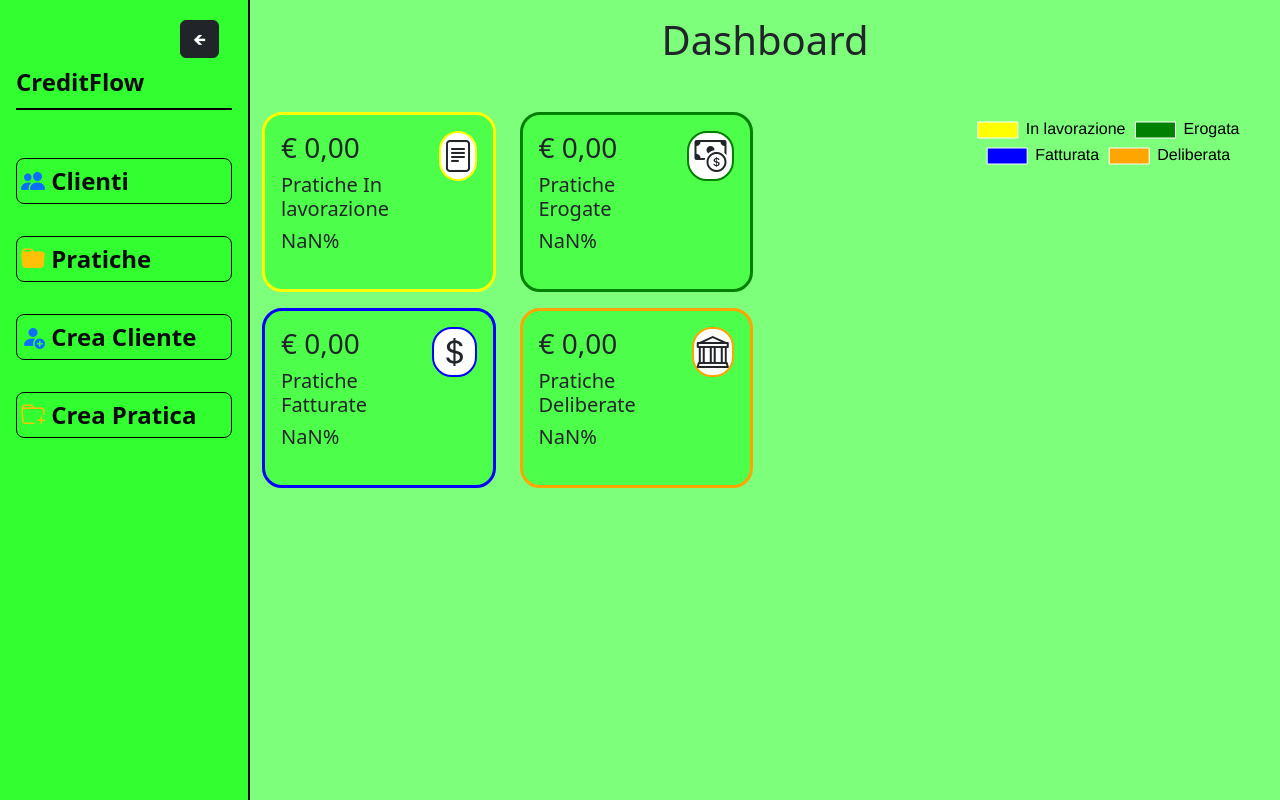
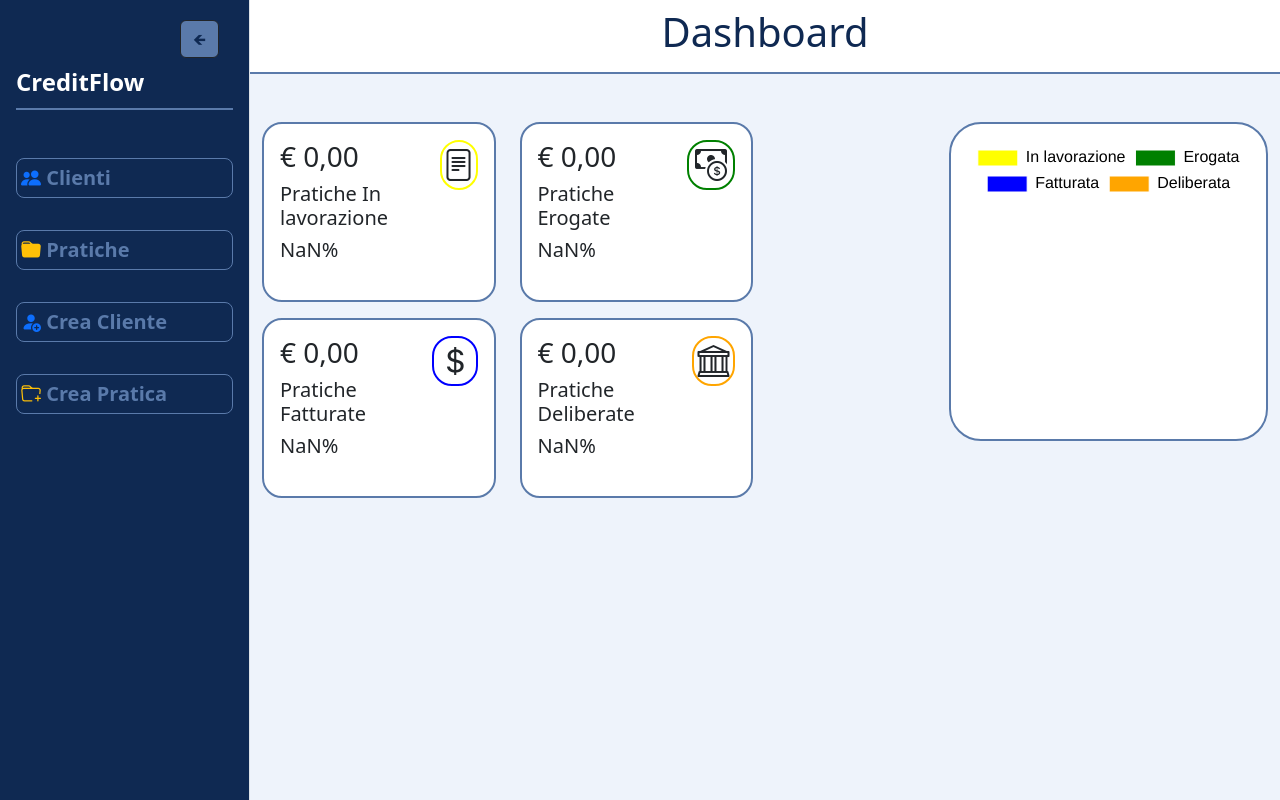
Before and after one commit to Gianluca41908/Gestionale_2026, a React app in the folder frontend/: page / in a window 1280 px wide. Built offline with nearby package versions, Linux system fonts and the light colour scheme; no server answers; the HTML template or start-up script is replaced by a standard one.

Commit message:
Redesign UI e miglioramenti grafici

```diff
--- a/frontend/src/components/Card.jsx
+++ b/frontend/src/components/Card.jsx
@@ -1,6 +1,6 @@
 export default function Card({ title, amount, perc, icon, color }) {
     return (
-        <div className="card my-card" style={{borderColor: `${color}`}}>
+        <div className="card my-card border-p" style={{borderColor: `${color}`}}>
             <div className="card-body d-flex justify-content-evenly">
                 <div className="text-container">
                     <h3>€ {(amount || 0).toLocaleString('it-IT', { minimumFractionDigits: 2 })}</h3>
--- a/frontend/src/components/Header.jsx
+++ b/frontend/src/components/Header.jsx
@@ -8,7 +8,7 @@ export default function Header({ open, setOpen }) {
         <>
             {/* Bottone toggle */}
             <button
-                className="btn btn-dark"
+                className="btn btn-dark bg-p text-a"
                 style={{ position: 'fixed', top: '20px', left: open ? '180px' : '12px', zIndex: 9999 }}
                 onClick={() => setOpen(!open)}
             >
@@ -17,40 +17,40 @@ export default function Header({ open, setOpen }) {
 
             {/* Sidebar */}
             <div
-                className={`sidebar bg-a text-p p-3 border-end border-2 border-black ${!open ? "d-none" : ""} d-md-block`}
+                className={`sidebar bg-a text-p p-3 border-end  ${!open ? "d-none" : ""} d-md-block`}
                 style={{
                     width: open ? '250px' : '70px',
                 }}
             >
                 {/* Logo */}
-                <div className={`mb-5 border-bottom border-2 border-black pb-2 mt-5 ${!open ? "text-center" : ""}`}>
-                    <NavLink to="/" className="text-decoration-none text-p fw-bold fs-4">
+                <div className={`mb-5 border-bottom border-2 border-p pb-2 mt-5 ${!open ? "text-center" : ""}`}>
+                    <NavLink to="/" className="text-decoration-none text-white fw-bold fs-4">
                         {open ? "CreditFlow" : "CF"}
                     </NavLink>
                 </div>
 
                 {/* Menu */}
-                <ul className="list-unstyled d-flex flex-column gap-3 fs-4 fw-bold">
+                <ul className="list-unstyled d-flex flex-column gap-3 fs-5 fw-bold">
 
-                    <li className={`mb-3 border border-black rounded-3 p-1 ${open ? '' : 'd-flex justify-content-center'}`}>
+                    <li className={`mb-3 sidebarBorder rounded-3 p-1 ${open ? '' : 'd-flex justify-content-center'}`}>
                         <NavLink to="/clienti" className={`text-decoration-none text-p `}>
                             {open ? <><i className="bi bi-people-fill text-primary"></i> Clienti</> : <i className="bi bi-people-fill text-primary"></i>}
                         </NavLink>
                     </li>
 
-                    <li className={`mb-3 border border-black rounded-3 p-1 ${open ? '' : 'd-flex justify-content-center'}`}>
+                    <li className={`mb-3 sidebarBorder rounded-3 p-1 ${open ? '' : 'd-flex justify-content-center'}`}>
                         <NavLink to="/pratiche" className="text-decoration-none text-p">
                             {open ? <><i className="bi bi-folder-fill text-warning"></i> Pratiche</> : <i className="bi bi-folder-fill text-warning"></i>}
                         </NavLink>
                     </li>
 
-                    <li className={`mb-3 border border-black rounded-3 p-1 ${open ? '' : 'd-flex justify-content-center'}`}>
+                    <li className={`mb-3 sidebarBorder rounded-3 p-1 ${open ? '' : 'd-flex justify-content-center'}`}>
                         <NavLink to="/add-client" className="text-decoration-none text-p">
                             {open ? <><i className="bi bi-person-fill-add text-primary"></i> Crea Cliente</> : <i className="bi bi-person-fill-add text-primary"></i>}
                         </NavLink>
                     </li>
 
-                    <li className={`mb-3 border border-black rounded-3 p-1 ${open ? '' : 'd-flex justify-content-center'}`}>
+                    <li className={`mb-3 sidebarBorder rounded-3 p-1 ${open ? '' : 'd-flex justify-content-center'}`}>
                         <NavLink to="/add-practice" className="text-decoration-none text-p">
                             {open ? <><i className="bi bi-folder-plus text-warning"></i> Crea Pratica</> : <i className="bi bi-folder-plus text-warning"></i>}
                         </NavLink>
--- a/frontend/src/index.css
+++ b/frontend/src/index.css
@@ -1,12 +1,12 @@
 
 :root {
   /* Primary (Black) */
-  --color-primary: #0b0b0f;
+  --color-primary: #5a7aaa;
 
   /* Secondary (Verdone) */
-  --color-accent: rgb(50, 255, 47);
+  --color-accent: #0f2952;
 
-  --color-secondary:rgba(50, 255, 47, 0.63);
+  --color-secondary:#eef3fb;
 
 }
 
@@ -36,6 +36,9 @@
   background-color: var(--color-secondary);
 }
 
+.border-p{
+  border-color: var(--color-primary) !important;
+}
 
 
 /* FONT */
@@ -55,11 +58,17 @@
 .my-card {
   /* background-color: transparent; */
   background-color: var(--color-accent);
-  background-color: rgba(50, 255, 47, 0.63);
+  background-color: white;
   border-radius: 20px;
   height: 180px;
-  border: 3px solid;
+  border: 2px solid;
   /* background-color: white; */
+}
+
+@media (max-width: 767.98px) {
+  .my-card{
+  height: 150px;
+}
 }
 
 .icon-container {
@@ -107,6 +116,10 @@
     background: rgba(0, 0, 0, 0.737);
     z-index: 900; /* sotto la sidebar */
   }
+}
+
+.sidebarBorder {
+  border: 1px solid #5a7aaa;
 }
 
 /* TABELLE */
--- a/frontend/src/pages/AddClient.jsx
+++ b/frontend/src/pages/AddClient.jsx
@@ -43,7 +43,9 @@ export default function AddClient() {
 
     return (
         <>
-            <h1 className="text-center pt-5">Aggiungi Cliente</h1>
+            <div className="bg-white border-bottom border-2 border-p mb-3 mb-md-5">
+                <h1 className="text-center text-a pt-2 pb-2">Crea Cliente</h1>
+            </div>
             <div className="container-fluid mt-5">
                 <div className="row w-100 justify-content-center">
                     <div className="col-11 col-md-5">
@@ -89,7 +91,7 @@ export default function AddClient() {
                                     name="sedeLegale"
                                     onChange={handleChange} />
                             </div>
-                            <button type="submit" className="btn btn-success bg-a px-5">Crea Cliente</button>
+                            <button type="submit" className="p-2 rounded-3 bg-a border-p text-white fw-bold px-5">Crea Cliente</button>
                         </form>
                     </div>
                 </div>
--- a/frontend/src/pages/Clients.jsx
+++ b/frontend/src/pages/Clients.jsx
@@ -75,7 +75,9 @@ export default function Clients() {
                 )}
             </div>
 
-            <h1 className="text-center pt-5">Clienti</h1>
+            <div className="bg-white border-bottom border-2 border-p mb-3 mb-md-5">
+                <h1 className="text-center text-a pt-2 pb-2">Clienti</h1>
+            </div>
 
             <input
                 type="text"
--- a/frontend/src/pages/Home.jsx
+++ b/frontend/src/pages/Home.jsx
@@ -84,10 +84,12 @@ export default function Home() {
 
     return (
         <div className=" min-vh-100">
-            <h1 className="text-center pt-3">Dashboard</h1>
+            <div className="bg-white border-bottom border-2 border-p mb-5">
+                <h1 className="text-center text-a pt-2 pb-2">Dashboard</h1>
+            </div>
             <div className="container mt-5">
                 <div className="row justify-content-between gy-3">
-                    <div className="col-12 col-md-6  rounded-5 d-flex justify-content-center align-items-center">
+                    <div className="col-12 col-md-6 rounded-5 d-flex justify-content-center align-items-center">
                         <div className="row gy-3">
                             {/* In lavorazione */}
                             <div className="col-md-6">
@@ -111,7 +113,7 @@ export default function Home() {
                         </div>
                     </div>
                     <div className="col-12 col-md-4 ">
-                        <div className="card-body">
+                        <div className="border border-2 rounded-5 border-p p-3 bg-white">
                             {/* <h5 className="text-center mb-4">Distribuzione pratiche</h5> */}
                             <Pie data={dataChart} options={optionsChart} />
                         </div>
--- a/frontend/src/pages/Practices.jsx
+++ b/frontend/src/pages/Practices.jsx
@@ -130,7 +130,9 @@ export default function Practices() {
                 )}
             </div>
 
-            <h1 className="text-center pt-5 mb-5">Pratiche</h1>
+            <div className="bg-white border-bottom border-2 border-p mb-3 mb-md-5">
+                <h1 className="text-center text-a pt-2 pb-2">Pratiche</h1>
+            </div>
 
             <div className="container">
                 <div className="d-flex gap-3 mb-3 justify-content-center flex-wrap">
```
Also changed, not shown: frontend/src/pages/AddPractice.jsx (+34 -12 lines).
